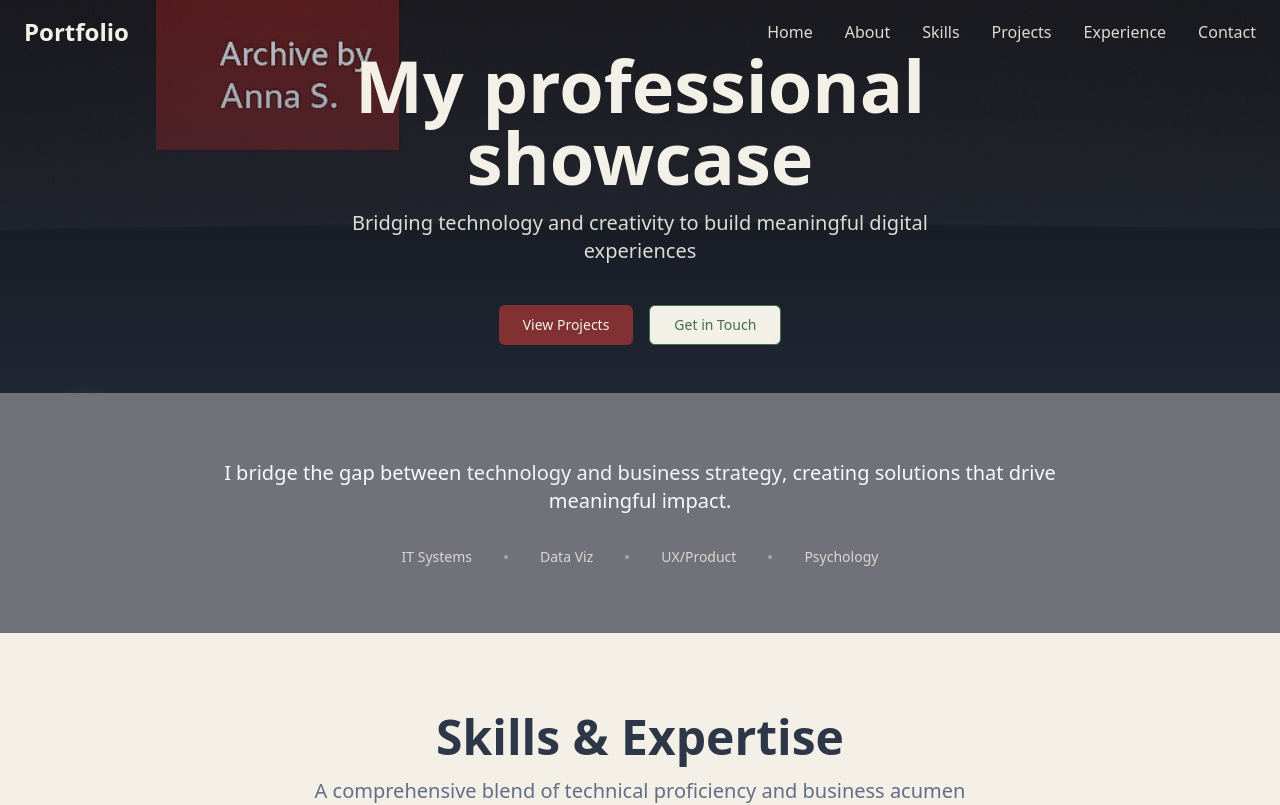
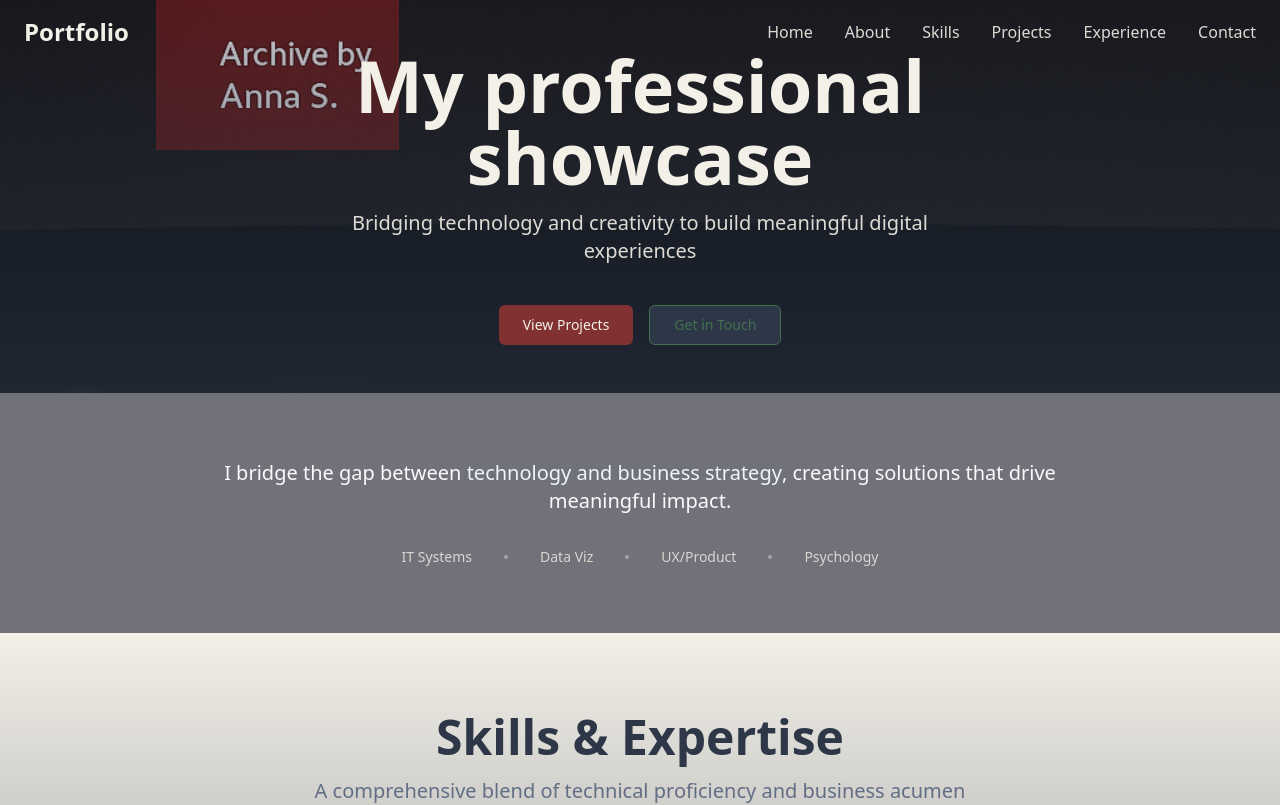
Before and after one commit to annasebedash-creator/anna-sebedach-portfolio, a React (Vite) app: page / in a window 1280 px wide. Shown: the top 805 px of the page. Built offline with nearby package versions, Linux system fonts and the light colour scheme.

Commit message:
Fix white on white

```diff
--- a/src/index.css
+++ b/src/index.css
@@ -8,14 +8,14 @@ All colors MUST be HSL.
 
 @layer base {
   :root {
-    --background: 42 33% 93%;
-    --foreground: 218 23% 23%;
+    --background: 218 23% 23%;
+    --foreground: 42 33% 93%;
 
-    --card: 42 33% 93%;
-    --card-foreground: 218 23% 23%;
+    --card: 218 23% 23%;
+    --card-foreground: 42 33% 93%;
 
-    --popover: 42 33% 93%;
-    --popover-foreground: 218 23% 23%;
+    --popover: 218 23% 23%;
+    --popover-foreground: 42 33% 93%;
 
     --primary: 218 23% 23%;
     --primary-foreground: 42 33% 93%;
```
